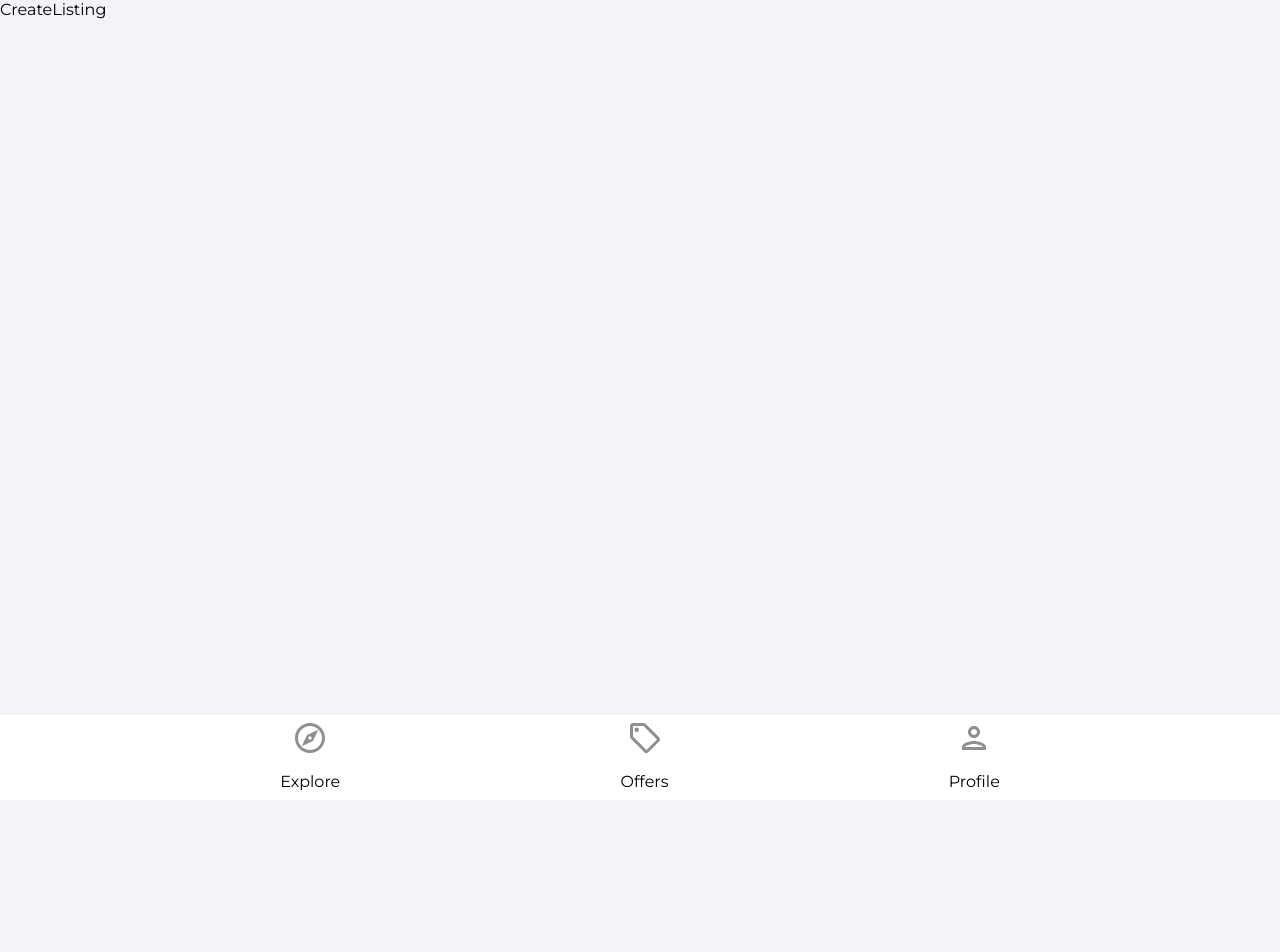
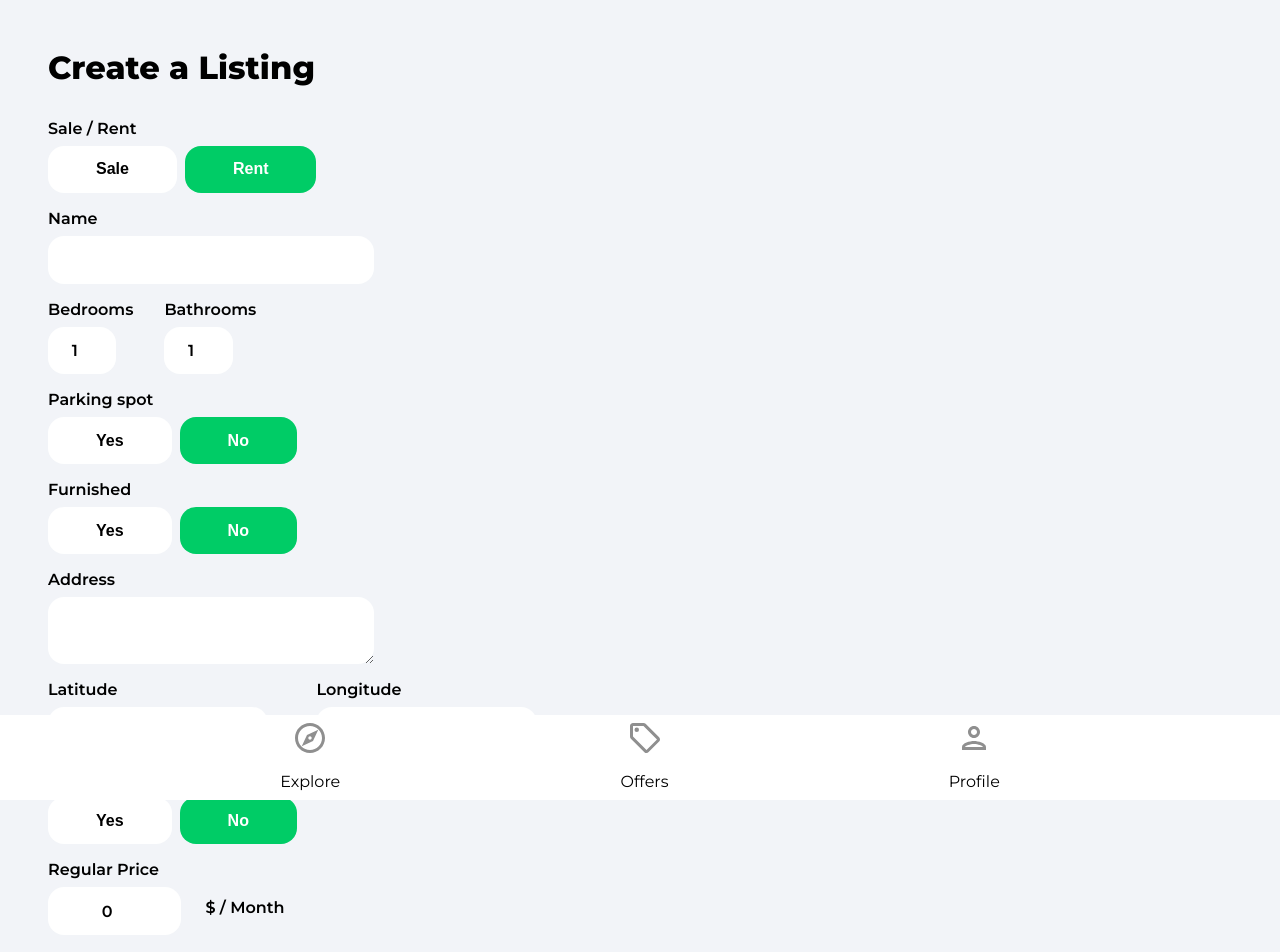
Before and after one commit to rrankawat/react-house-marketplace, a React (Create React App) app: page /create-listing in a window 1280 px wide. Shown: the top 952 px of the page. Before the commit the page ends 800 px from the top, so only its background shows below. Built offline with nearby package versions, Linux system fonts and the light colour scheme; no server answers; sample sign-in values are in the browser's storage.

Commit message:
Create Listing Form

```diff
--- a/src/pages/CreateListing.jsx
+++ b/src/pages/CreateListing.jsx
@@ -9,7 +9,7 @@
   const navigate = useNavigate()
   const isMounted = useRef(true)
 
-  const [geolocationEnabled, setGeolocationEnabled] = useState(true)
+  const [geolocationEnabled, setGeolocationEnabled] = useState(false)
   const [loading, setLoading] = useState(false)
   const [formData, setFormData] = useState({
     type: 'rent',
@@ -26,6 +26,22 @@
     latitude: 0,
     longitude: 0,
   })
+
+  const {
+    type,
+    name,
+    bedrooms,
+    bathrooms,
+    parking,
+    furnished,
+    address,
+    offer,
+    regularPrice,
+    discountedPrice,
+    images,
+    latitude,
+    longitude,
+  } = formData
 
   useEffect(() => {
     if (isMounted) {
@@ -44,11 +60,277 @@
     // eslint-disable-next-line
   }, [isMounted])
 
+  const onSubmit = (e) => {
+    e.preventDefault()
+
+    console.log(formData)
+  }
+
+  const onMutate = (e) => {
+    let boolean = null
+
+    if (e.target.value === 'true') {
+      boolean = true
+    } else if (e.target.value === 'false') {
+      boolean = false
+    }
+
+    // Files
+    if (e.target.files) {
+      setFormData((prevState) => ({ ...prevState, images: e.target.files }))
+    }
+
+    // Text / Boolean / Number
+    if (!e.target.files) {
+      setFormData((prevState) => ({
+        ...prevState,
+        [e.target.id]: boolean ?? e.target.value,
+      }))
+    }
+  }
+
   if (loading) {
     return <Spinner />
   }
 
-  return <div>CreateListing</div>
+  return (
+    <div className="profile">
+      <header>
+        <p className="pageHeader">Create a Listing</p>
+      </header>
+
+      <main>
+        <form onSubmit={onSubmit}>
+          <label className="formLabel">Sale / Rent</label>
+          <div className="formButtons">
+            <button
+              type="button"
+              className={type === 'sale' ? 'formButtonActive' : 'formButton'}
+              id="type"
+              value="sale"
+              onClick={onMutate}
+            >
+              Sale
+            </button>
+
+            <button
+              type="button"
+              className={type === 'rent' ? 'formButtonActive' : 'formButton'}
+              id="type"
+              value="rent"
+              onClick={onMutate}
+            >
+              Rent
+            </button>
+          </div>
+
+          <label className="formLabel">Name</label>
+          <input
+            className="formInputName"
+            type="text"
+            id="name"
+            value={name}
+            onChange={onMutate}
+            maxLength="32"
+            minLength="10"
+            required
+          />
+
+          <div className="formRooms flex">
+            <div>
+              <label className="formLabel">Bedrooms</label>
+              <input
+                className="formInputSmall"
+                type="number"
+                id="bedrooms"
+                value={bedrooms}
+                onChange={onMutate}
+                min="1"
+                max="50"
+                required
+              />
+            </div>
+            <div>
+              <label className="formLabel">Bathrooms</label>
+              <input
+                className="formInputSmall"
+                type="number"
+                id="bathrooms"
+                value={bathrooms}
+                onChange={onMutate}
+                min="1"
+                max="50"
+                required
+              />
+            </div>
+          </div>
+
+          <label className="formLabel">Parking spot</label>
+          <div className="formButtons">
+            <button
+              className={parking ? 'formButtonActive' : 'formButton'}
+              type="button"
+              id="parking"
+              value={true}
+              onClick={onMutate}
+              min="1"
+              max="50"
+            >
+              Yes
+            </button>
+            <button
+              className={
+                !parking && parking !== null ? 'formButtonActive' : 'formButton'
+              }
+              type="button"
+              id="parking"
+              value={false}
+              onClick={onMutate}
+            >
+              No
+            </button>
+          </div>
+
+          <label className="formLabel">Furnished</label>
+          <div className="formButtons">
+            <button
+              className={furnished ? 'formButtonActive' : 'formButton'}
+              type="button"
+              id="furnished"
+              value={true}
+              onClick={onMutate}
+            >
+              Yes
+            </button>
+            <button
+              className={
+                !furnished && furnished !== null
+                  ? 'formButtonActive'
+                  : 'formButton'
+              }
+              type="button"
+              id="furnished"
+              value={false}
+              onClick={onMutate}
+            >
+              No
+            </button>
+          </div>
+
+          <label className="formLabel">Address</label>
+          <textarea
+            className="formInputAddress"
+            type="text"
+            id="address"
+            value={address}
+            onChange={onMutate}
+            required
+          />
+
+          {!geolocationEnabled && (
+            <div className="formLatLng flex">
+              <div>
+                <label className="formLabel">Latitude</label>
+                <input
+                  className="formInputSmall"
+                  type="number"
+                  id="latitude"
+                  value={latitude}
+                  onChange={onMutate}
+                  required
+                />
+              </div>
+              <div>
+                <label className="formLabel">Longitude</label>
+                <input
+                  className="formInputSmall"
+                  type="number"
+                  id="longitude"
+                  value={longitude}
+                  onChange={onMutate}
+                  required
+                />
+              </div>
+            </div>
+          )}
+
+          <label className="formLabel">Offer</label>
+          <div className="formButtons">
+            <button
+              className={offer ? 'formButtonActive' : 'formButton'}
+              type="button"
+              id="offer"
+              value={true}
+              onClick={onMutate}
+            >
+              Yes
+            </button>
+            <button
+              className={
+                !offer && offer !== null ? 'formButtonActive' : 'formButton'
+              }
+              type="button"
+              id="offer"
+              value={false}
+              onClick={onMutate}
+            >
+              No
+            </button>
+          </div>
+
+          <label className="formLabel">Regular Price</label>
+          <div className="formPriceDiv">
+            <input
+              className="formInputSmall"
+              type="number"
+              id="regularPrice"
+              value={regularPrice}
+              onChange={onMutate}
+              min="50"
+              max="750000000"
+              required
+            />
+            {type === 'rent' && <p className="formPriceText">$ / Month</p>}
+          </div>
+
+          {offer && (
+            <>
+              <label className="formLabel">Discounted Price</label>
+              <input
+                className="formInputSmall"
+                type="number"
+                id="discountedPrice"
+                value={discountedPrice}
+                onChange={onMutate}
+                min="50"
+                max="750000000"
+                required={offer}
+              />
+            </>
+          )}
+
+          <label className="formLabel">Images</label>
+          <p className="imagesInfo">
+            The first image will be the cover (max 6).
+          </p>
+          <input
+            className="formInputFile"
+            type="file"
+            id="images"
+            onChange={onMutate}
+            max="6"
+            accept=".jpg,.png,.jpeg"
+            multiple
+            required
+          />
+
+          <button type="submit" className="primaryButton createListingButton">
+            Create Listing
+          </button>
+        </form>
+      </main>
+    </div>
+  )
 }
 
 export default CreateListing
```
